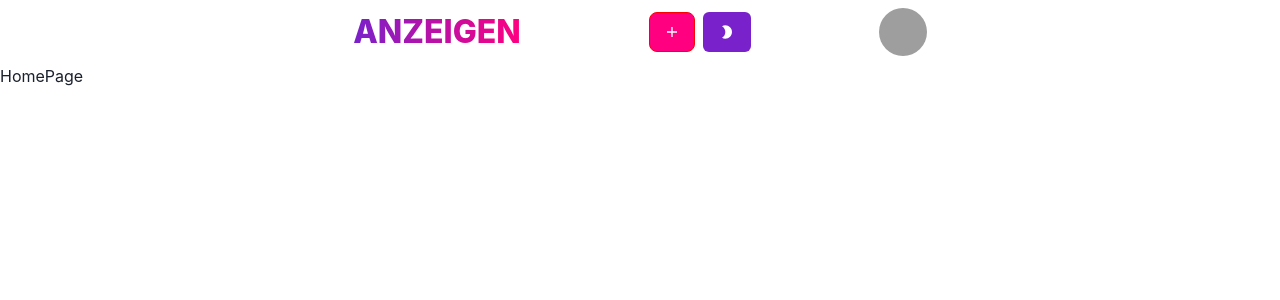
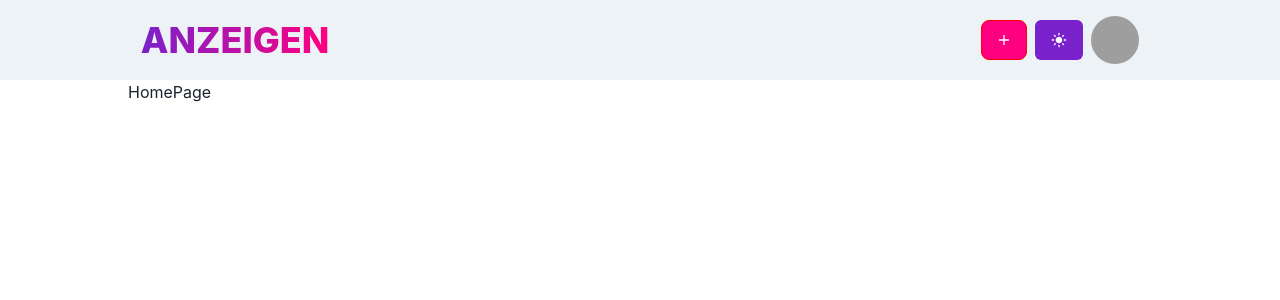
Before and after one commit to Nurlan-Bakenbaev/backendProducts, a Next.js app in the folder frontend/: page / in a window 1280 px wide. Shown: the top 300 px of the page. Built offline with nearby package versions, Linux system fonts and the light colour scheme; grey boxes are pictures that could not be loaded.

Commit message:
modified:   frontend/src/app/components/Navbar.js 	modified:   frontend/src/app/globals.css 	modified:   frontend/src/app/layout.js

```diff
--- a/frontend/src/app/components/Navbar.js
+++ b/frontend/src/app/components/Navbar.js
@@ -1,5 +1,12 @@
 "use client";
-import { Button, Container, Flex, Text } from "@chakra-ui/react";
+import {
+  Button,
+  Container,
+  Flex,
+  Text,
+  useColorMode,
+  useColorModeValue,
+} from "@chakra-ui/react";
 import { IoMdAdd } from "react-icons/io";
 import { MdLightMode } from "react-icons/md";
 import { MdModeNight } from "react-icons/md";
@@ -8,27 +15,27 @@ import React from "react";
 import User from "./User";
 
 const Navbar = () => {
-  const [dark, setDark] = React.useState(false);
-  const toggleTheme = () => {
-    setDark(!dark);
-    alert("dark theme is enabled");
-  };
-
+  const { colorMode, toggleColorMode } = useColorMode();
   return (
-    <Container px={4}>
+    <Container
+      maxW={"100%"}
+      px={4}
+      bg={useColorModeValue("gray.100", "gray.900")}>
       <Flex
-        h={16}
+        mx="auto"
+        maxW={"80%"}
+        h={"80px"}
         alignItems={"center"}
         justifyContent={"space-between"}
         flexDir={{ base: "column", sm: "row" }}>
         <Text
           bgGradient="linear(to-r, #7921CA, #FF0080)"
           bgClip="text"
-          fontSize={{ base: "22px", sm: "32" }}
+          fontSize={{ base: "28px", md: "36px" }}
           fontWeight="extrabold">
           ANZEIGEN
         </Text>
-        <Flex justifyContent={"space-between"} gap={2}>
+        <Flex alignItems={"center"} justifyContent={"space-between"} gap={2}>
           <Link href={"/create"} className="nav-Link">
             <IoMdAdd />
           </Link>
@@ -36,11 +43,15 @@ const Navbar = () => {
             _hover={{ backgroundColor: "#FF0080" }}
             backgroundColor={"#7921CA"}
             color={"white"}
-            onClick={toggleTheme}>
-            {dark ? <MdLightMode /> : <MdModeNight />}
+            onClick={toggleColorMode}>
+            {colorMode === "light" ? (
+              <MdLightMode className="lightModeIcon" />
+            ) : (
+              <MdModeNight />
+            )}
           </Button>
+          <User />
         </Flex>
-        <User />
       </Flex>
     </Container>
   );
--- a/frontend/src/app/globals.css
+++ b/frontend/src/app/globals.css
@@ -6,6 +6,8 @@
   color: white;
   border-radius: 8px;
   background-color: #ff0080;
+  height: 40px;
+  outline: none;
 }
 .nav-Link:hover {
   background-color: #7921ca;
--- a/frontend/src/app/layout.js
+++ b/frontend/src/app/layout.js
@@ -2,6 +2,7 @@ import localFont from "next/font/local";
 import "./globals.css";
 import { ChakraUIProviders } from "./providers/ChakraProvider";
 import Navbar from "./components/Navbar";
+import { Box } from "@chakra-ui/react";
 
 const geistSans = localFont({
   src: "./fonts/GeistVF.woff",
@@ -25,7 +26,10 @@ export default function RootLayout({ children }) {
       <body className={`${geistSans.variable} ${geistMono.variable}`}>
         <ChakraUIProviders>
           <Navbar />
-          {children}
+          <Box mx="auto" maxW={"80%"}>
+
+            {children}
+          </Box>
         </ChakraUIProviders>
       </body>
     </html>
```
